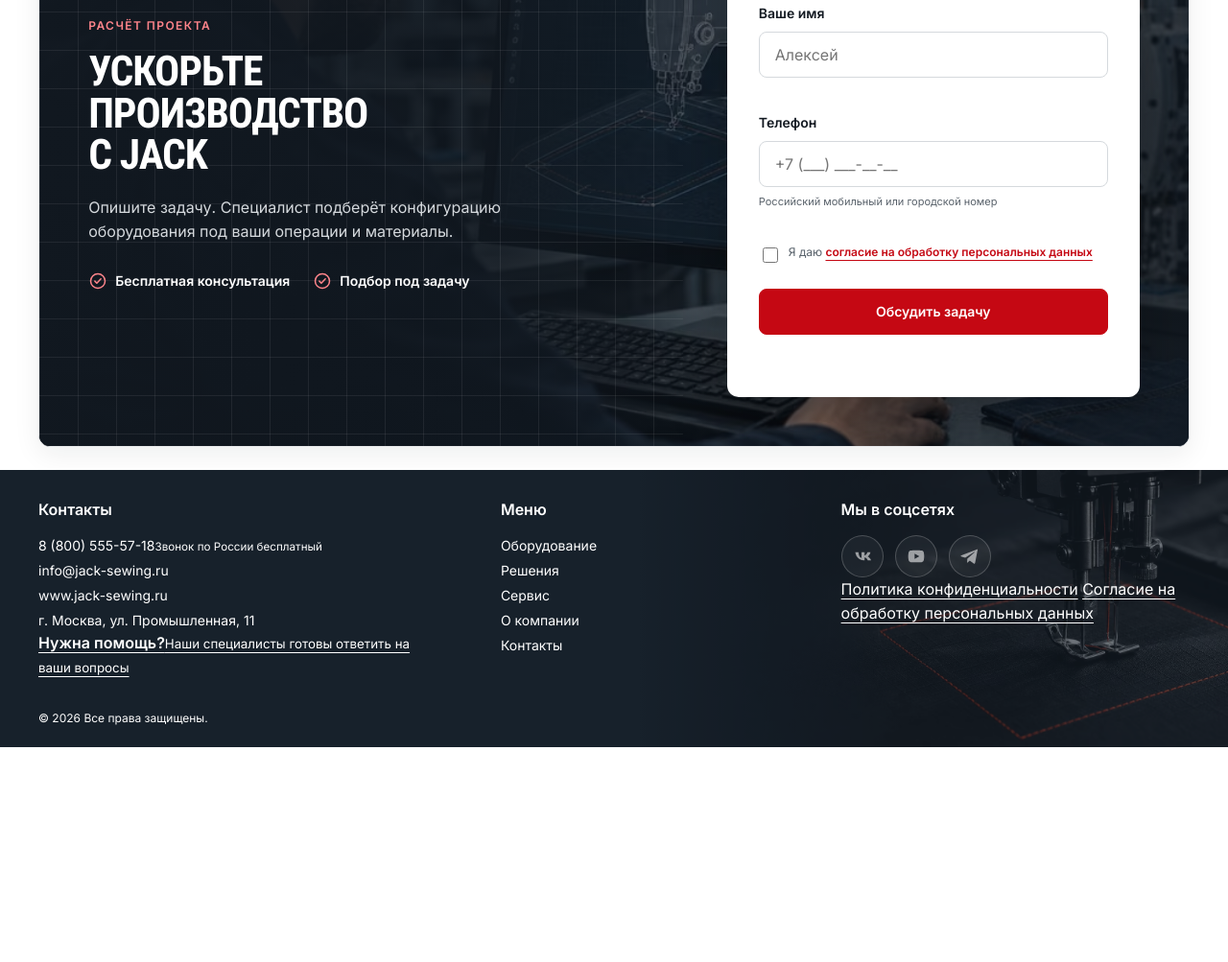
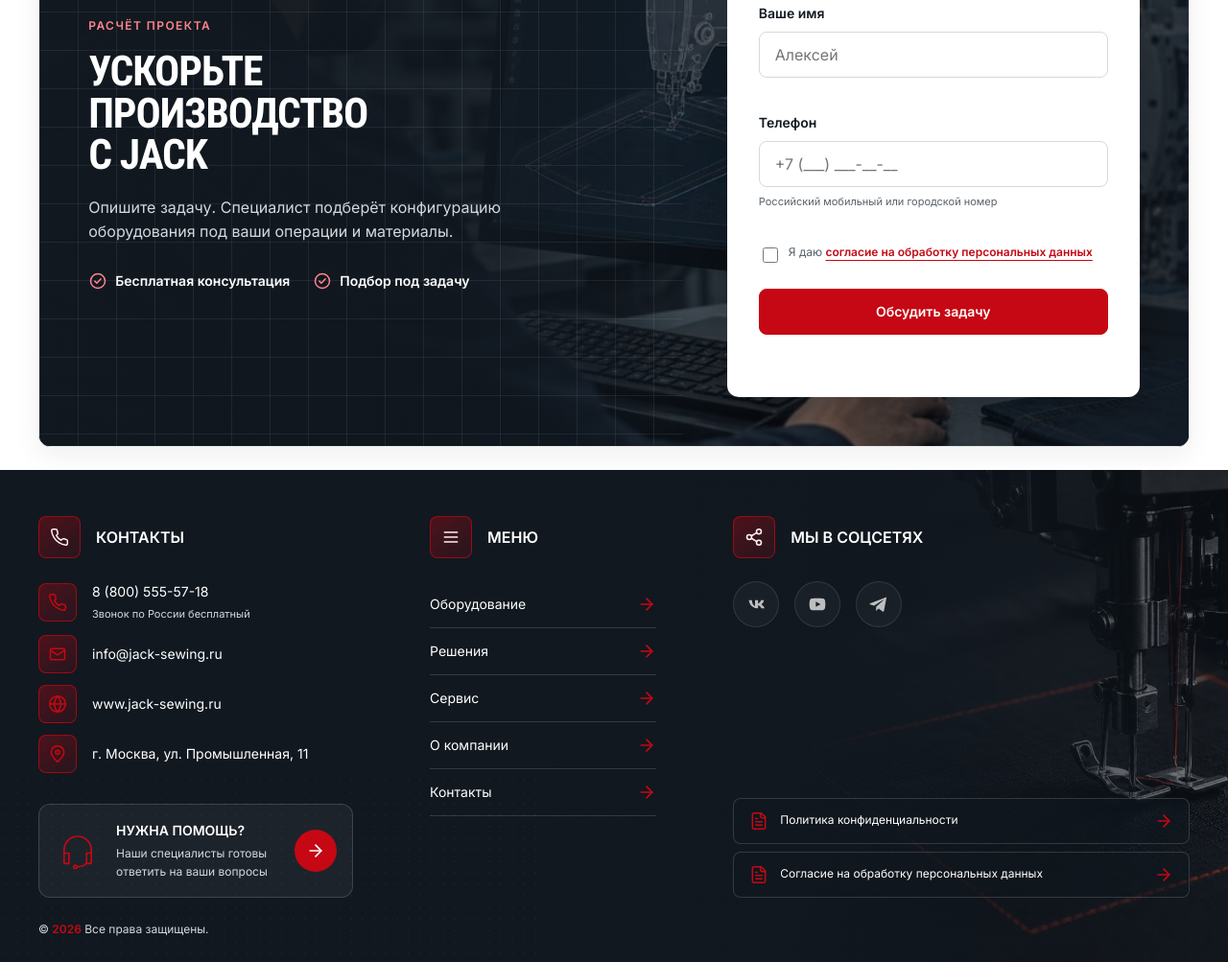
Before and after one commit to rez1dennt/jack, a website with bundled scripts: page public/index.html in a window 1280 px wide. Shown: the part 3434-4437 px from the top of the page at 96% size. Before the commit the page ends 4213 px from the top, so only its background shows below. Built offline with nearby package versions, Linux system fonts and the light colour scheme; files whose address does not match are found by name.

Commit message:
feat: build full width industrial footer

```diff
--- a/public/assets/css/components.css
+++ b/public/assets/css/components.css
@@ -545,23 +545,107 @@
 
 .social-links {
   display: flex;
-  gap: var(--space-3);
+  gap: var(--space-4);
 }
 
 .social-links a,
 .social-link {
-  inline-size: var(--target-min);
-  block-size: var(--target-min);
+  inline-size: var(--control-height);
+  block-size: var(--control-height);
   display: grid;
   place-items: center;
-  border: var(--border-thin) solid rgb(255 255 255 / 36%);
+  border: var(--border-thin) solid var(--footer-border);
   border-radius: 50%;
-  background: rgb(255 255 255 / 8%);
+  background: var(--footer-panel-surface);
+  color: var(--color-text-inverse);
 }
 
 .social-link--disabled {
   cursor: not-allowed;
-  opacity: 0.58;
+  opacity: 0.72;
+}
+
+.footer-help {
+  display: grid;
+  grid-template-columns: var(--space-12) minmax(0, 1fr) var(--target-min);
+  align-items: center;
+  gap: var(--space-4);
+  min-block-size: 5.5rem;
+  margin-block-start: var(--space-8);
+  padding: var(--space-4);
+  border: var(--border-thin) solid var(--footer-border);
+  border-radius: var(--radius-md);
+  background: var(--footer-panel-surface);
+  color: var(--color-text-inverse);
+  text-decoration: none;
+  transition: background-color var(--duration-fast) var(--ease-out), border-color var(--duration-fast) var(--ease-out), translate var(--duration-fast) var(--ease-out);
+}
+
+.footer-help__icon,
+.footer-help__arrow {
+  display: grid;
+  place-items: center;
+}
+
+.footer-help__icon {
+  inline-size: var(--space-12);
+  block-size: var(--space-12);
+  color: var(--color-accent-foreground);
+}
+
+.footer-help__icon [data-icon] {
+  inline-size: var(--space-10);
+  block-size: var(--space-10);
+}
+
+.footer-help strong,
+.footer-help small {
+  display: block;
+}
+
+.footer-help strong {
+  margin-block-end: var(--space-1);
+  font-size: var(--font-size-sm);
+  text-transform: uppercase;
+}
+
+.footer-help small {
+  color: var(--footer-muted);
+  font-size: var(--font-size-xs);
+  line-height: var(--line-height-body);
+}
+
+.footer-help__arrow {
+  inline-size: var(--target-min);
+  block-size: var(--target-min);
+  border-radius: 50%;
+  background: var(--color-action-primary);
+  color: var(--color-text-inverse);
+}
+
+.footer-help:hover,
+.footer-help:active,
+.footer-legal a:hover,
+.footer-legal a:active {
+  border-color: var(--footer-border-strong);
+  background: var(--footer-panel-surface-hover);
+}
+
+.footer-help:hover {
+  translate: 0 calc(var(--border-thin) * -2);
+}
+
+.footer-nav a:hover,
+.footer-nav a:active {
+  color: var(--color-action-primary-soft);
+}
+
+.footer-help:focus-visible,
+.footer-nav a:focus-visible,
+.footer-legal a:focus-visible {
+  outline: var(--border-thin) solid var(--color-focus);
+  outline-offset: var(--space-1);
+  box-shadow: var(--focus-ring);
 }
 
 .video-dialog {
--- a/public/assets/css/layout.css
+++ b/public/assets/css/layout.css
@@ -744,29 +744,42 @@
 }
 
 .site-footer a:hover {
-  color: var(--color-action-primary-soft);
+  color: var(--color-text-inverse);
 }
 
 .site-footer {
   position: relative;
   overflow: hidden;
-  background: var(--color-surface-inverse);
+  min-block-size: var(--footer-min-height);
+  background: var(--footer-surface);
   color: var(--color-text-inverse);
+}
+
+.site-footer::before {
+  content: "";
+  position: absolute;
+  inset-inline: 0;
+  inset-block-end: 0;
+  block-size: 38%;
+  background-image: radial-gradient(circle, var(--footer-border) var(--border-thin), transparent var(--border-thin));
+  background-size: var(--space-3) var(--space-3);
+  opacity: 0.18;
+  pointer-events: none;
 }
 
 .site-footer__background {
   position: absolute;
   inset-block: 0;
   inset-inline-end: 0;
-  inline-size: 48%;
-  opacity: 0.38;
+  inline-size: var(--footer-image-width);
+  opacity: var(--footer-image-opacity);
 }
 
 .site-footer__background::after {
   content: "";
   position: absolute;
   inset: 0;
-  background: linear-gradient(to right, var(--color-surface-inverse), transparent 45%);
+  background: var(--footer-overlay);
 }
 
 .site-footer__background img {
@@ -783,22 +796,37 @@
 
 .site-footer__grid {
   display: grid;
-  grid-template-columns: 1.15fr 0.8fr 1fr;
-  gap: var(--space-16);
-  padding-block: var(--space-8) var(--space-5);
+  grid-template-columns: var(--footer-grid-columns);
+  align-items: stretch;
+  gap: var(--space-20);
+  min-block-size: calc(var(--footer-min-height) - var(--space-16));
+  padding-block: var(--space-12) var(--space-6);
 }
 
-.site-footer h2 {
-  margin-block-end: var(--space-4);
+.footer-column {
+  min-inline-size: 0;
+}
+
+.footer-column--social {
+  display: flex;
+  flex-direction: column;
+}
+
+.site-footer .footer-heading {
+  display: flex;
+  align-items: center;
+  gap: var(--space-4);
+  margin-block-end: var(--space-6);
   font-family: var(--font-body);
   font-size: var(--font-size-base);
   font-weight: 600;
+  text-transform: uppercase;
 }
 
 .site-footer ul,
 .footer-contacts {
   display: grid;
-  gap: var(--space-1);
+  gap: var(--space-3);
   margin: 0;
   padding: 0;
   list-style: none;
@@ -806,21 +834,114 @@
   font-style: normal;
 }
 
-.footer-contacts a,
-.site-footer nav a {
+.footer-heading__icon,
+.footer-contact__icon {
+  display: grid;
+  place-items: center;
+  border: var(--border-thin) solid var(--footer-border-strong);
+  border-radius: var(--radius-sm);
+  background: linear-gradient(145deg, rgb(197 8 19 / 34%), rgb(197 8 19 / 12%));
+  color: var(--color-action-primary-soft);
+}
+
+.footer-heading__icon {
+  inline-size: var(--target-min);
+  block-size: var(--target-min);
+}
+
+.footer-heading__icon [data-icon],
+.footer-contact__icon [data-icon],
+.footer-help__icon [data-icon],
+.footer-help__arrow [data-icon],
+.footer-nav [data-icon],
+.footer-legal [data-icon] {
+  inline-size: var(--space-5);
+  block-size: var(--space-5);
+}
+
+.footer-contact {
+  display: grid;
+  grid-template-columns: var(--space-10) 1fr;
+  align-items: center;
+  gap: var(--space-4);
+  min-block-size: var(--space-10);
+}
+
+.footer-contact__icon {
+  inline-size: var(--space-10);
+  block-size: var(--space-10);
+  color: var(--color-accent-foreground);
+}
+
+.footer-contact a,
+.footer-contact > span:last-child {
+  color: var(--color-text-inverse);
   text-decoration: none;
 }
 
+.footer-contact small {
+  display: block;
+  margin-block-start: var(--space-1);
+  color: var(--footer-muted);
+  font-size: var(--font-size-2xs);
+}
+
+.footer-nav ul {
+  gap: 0;
+}
+
+.footer-nav li {
+  border-block-end: var(--border-thin) solid var(--footer-border);
+}
+
+.footer-nav a {
+  display: flex;
+  min-block-size: var(--control-height);
+  align-items: center;
+  justify-content: space-between;
+  gap: var(--space-4);
+  color: var(--color-text-inverse);
+  text-decoration: none;
+}
+
+.footer-nav a [data-icon] {
+  color: var(--color-accent-foreground);
+}
+
+.footer-legal {
+  display: grid;
+  gap: var(--space-2);
+  margin-block-start: auto;
+  padding-block-start: var(--space-12);
+}
+
+.footer-legal a {
+  display: grid;
+  grid-template-columns: var(--space-5) minmax(0, 1fr) var(--space-5);
+  align-items: center;
+  gap: var(--space-3);
+  min-block-size: var(--control-height);
+  padding-inline: var(--space-4);
+  border: var(--border-thin) solid var(--footer-border);
+  border-radius: var(--radius-sm);
+  background: rgb(17 24 32 / 52%);
+  color: var(--color-text-inverse);
+  font-size: var(--font-size-xs);
+  text-decoration: none;
+}
+
+.footer-legal a > [data-icon]:first-child,
+.footer-legal a > [data-icon]:last-child {
+  color: var(--color-accent-foreground);
+}
+
 .site-footer__bottom {
-  display: flex;
-  justify-content: space-between;
-  gap: var(--space-6);
-  padding-block: var(--space-3) var(--space-5);
+  padding-block: 0 var(--space-6);
+  color: var(--footer-muted);
   font-size: var(--font-size-xs);
 }
 
-.site-footer__bottom div {
-  display: flex;
-  flex-wrap: wrap;
-  gap: var(--space-5);
+.site-footer__year {
+  color: var(--color-accent-foreground);
+  font-weight: 600;
 }
--- a/public/assets/css/tokens.css
+++ b/public/assets/css/tokens.css
@@ -171,6 +171,17 @@
   --lead-form-border: rgb(255 255 255 / 72%);
   --lead-form-control-border: var(--primitive-gray-300);
   --lead-form-shadow: 0 1.5rem 3.75rem rgb(0 0 0 / 28%);
+  --footer-min-height: 32rem;
+  --footer-surface: var(--primitive-ink-950);
+  --footer-panel-surface: rgb(255 255 255 / 5%);
+  --footer-panel-surface-hover: rgb(255 255 255 / 9%);
+  --footer-border: rgb(255 255 255 / 15%);
+  --footer-border-strong: rgb(197 8 19 / 72%);
+  --footer-muted: var(--primitive-gray-300);
+  --footer-image-opacity: 0.58;
+  --footer-image-width: 56%;
+  --footer-overlay: linear-gradient(90deg, rgb(17 24 32 / 100%) 0%, rgb(17 24 32 / 96%) 38%, rgb(17 24 32 / 68%) 62%, rgb(17 24 32 / 24%) 100%);
+  --footer-grid-columns: minmax(0, 1fr) minmax(0, 0.72fr) minmax(0, 1.45fr);
 
   --duration-fast: 140ms;
   --duration-base: 220ms;
```
Also changed, not shown: tests/e2e/landing.spec.mjs (+23 -0 lines).
